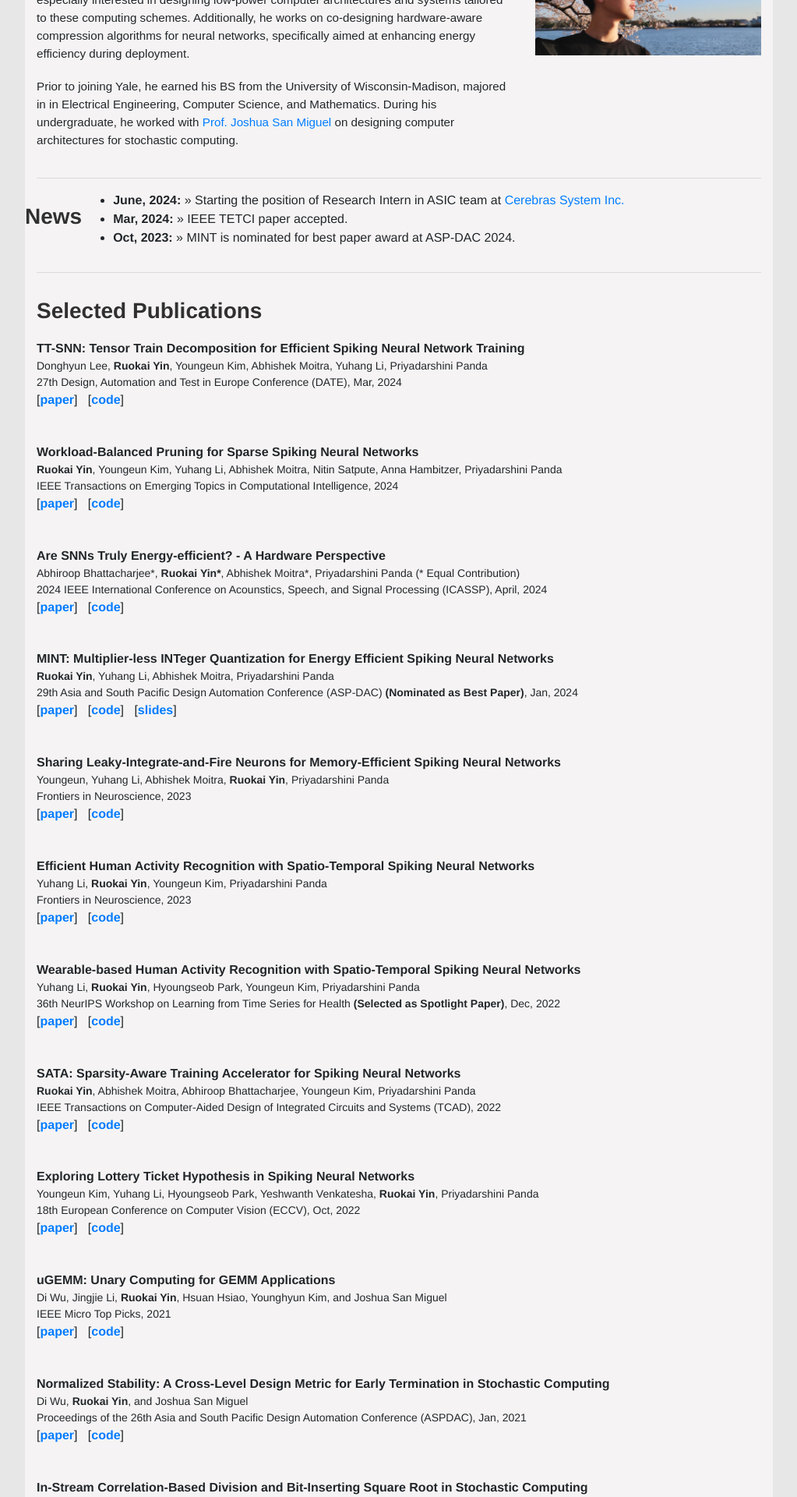
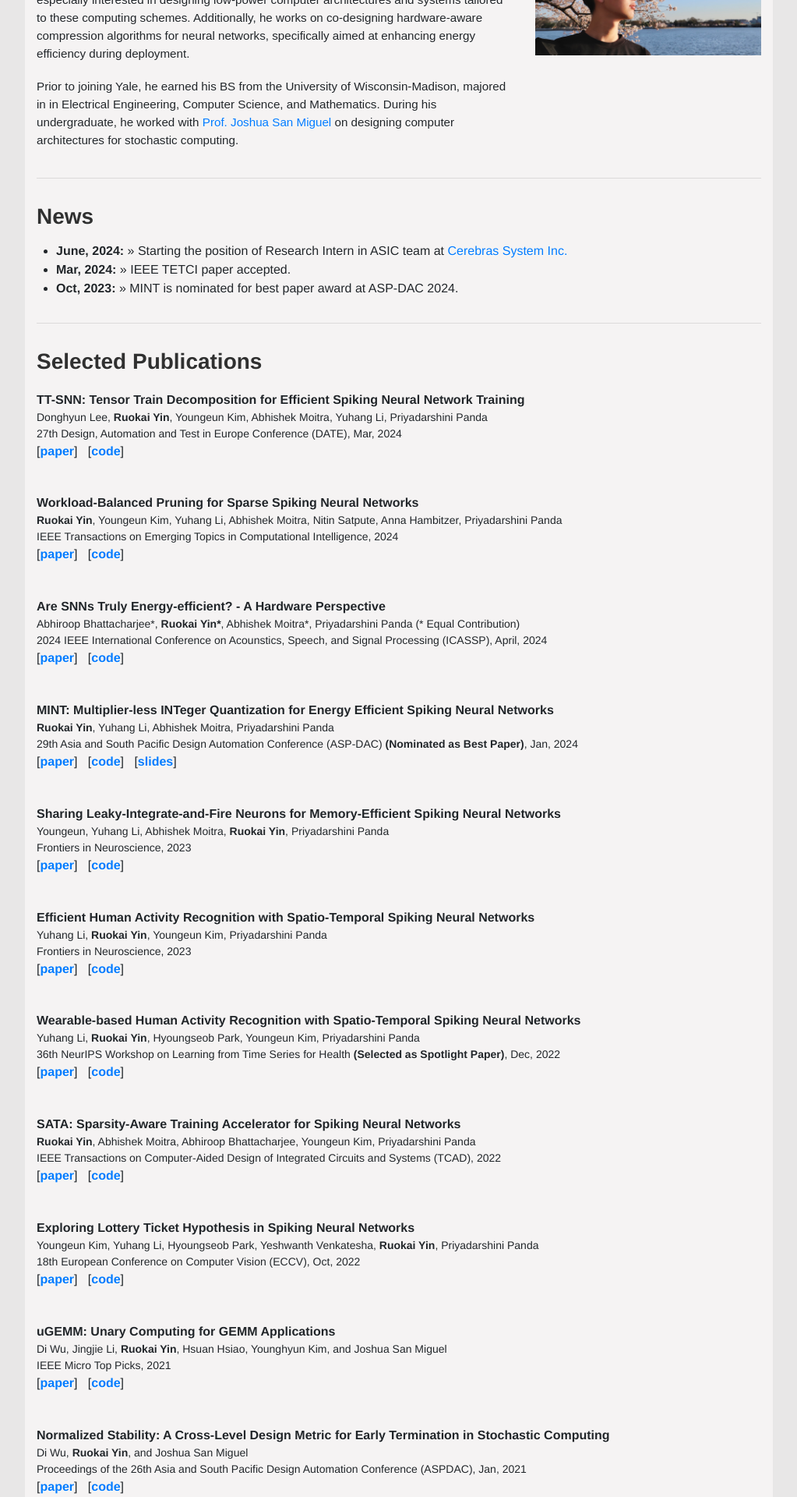
Before and after one commit to RuokaiYin/RuokaiYin.github.io, a Jekyll site: the page built from index.html, in a window 1280 px wide. Shown: the part 426-2346 px from the top of the page at 78% size, without its empty margins (128-1151 px from the left). Built offline with Jekyll 4.4.1, drawn with Linux system fonts in a browser that asks for light colours.

Commit message:
Update news.html

```diff
--- a/_includes/news.html
+++ b/_includes/news.html
@@ -1,5 +1,10 @@
 <div class="row">
-    <h2>News</h2>
+    <div class="col-12">
+        <h2 id="news">News</h2>
+    </div>
+</div>
+
+<div class="row">
     <ul>
         <li><strong>June, 2024:</strong> » Starting the position of Research Intern in ASIC team at <a href="https://www.cerebras.net/company/">Cerebras System Inc.</a></li>
         <li><strong>Mar, 2024:</strong> » IEEE TETCI paper accepted.</a></li>
```
